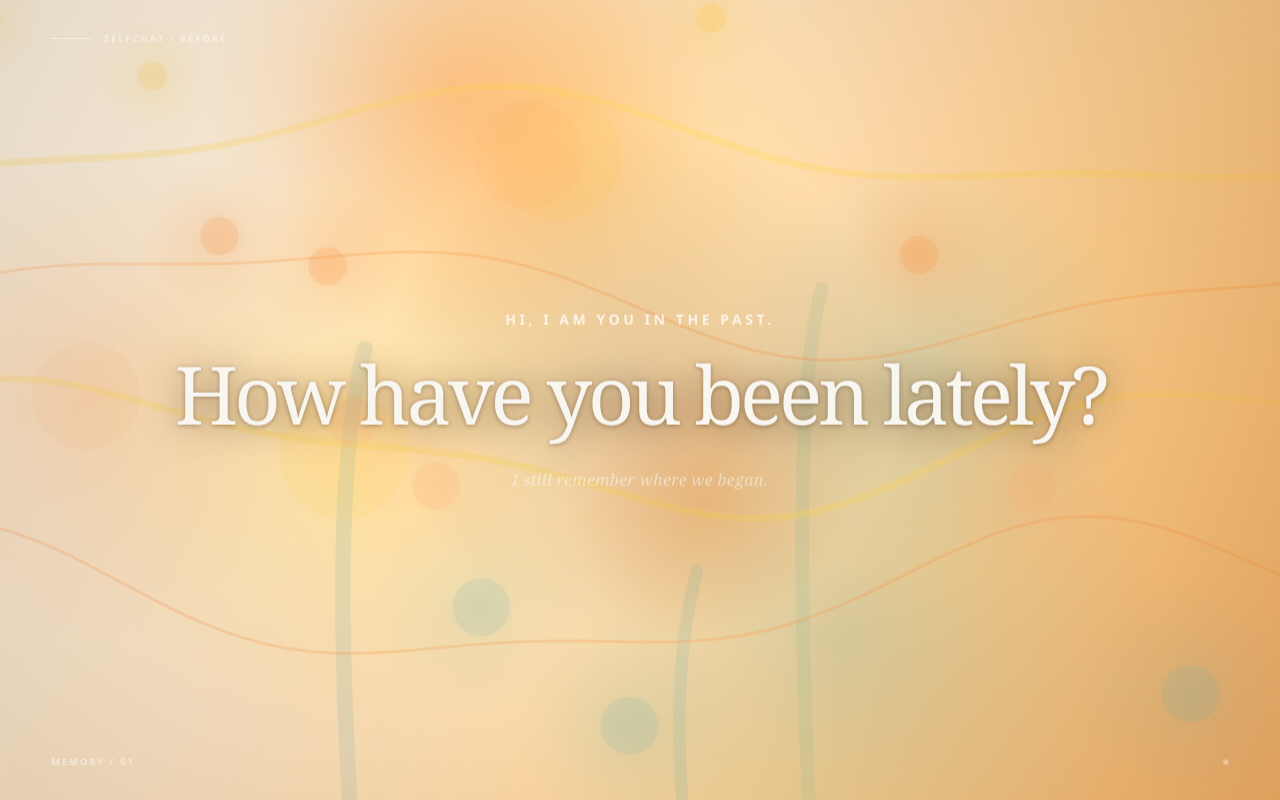
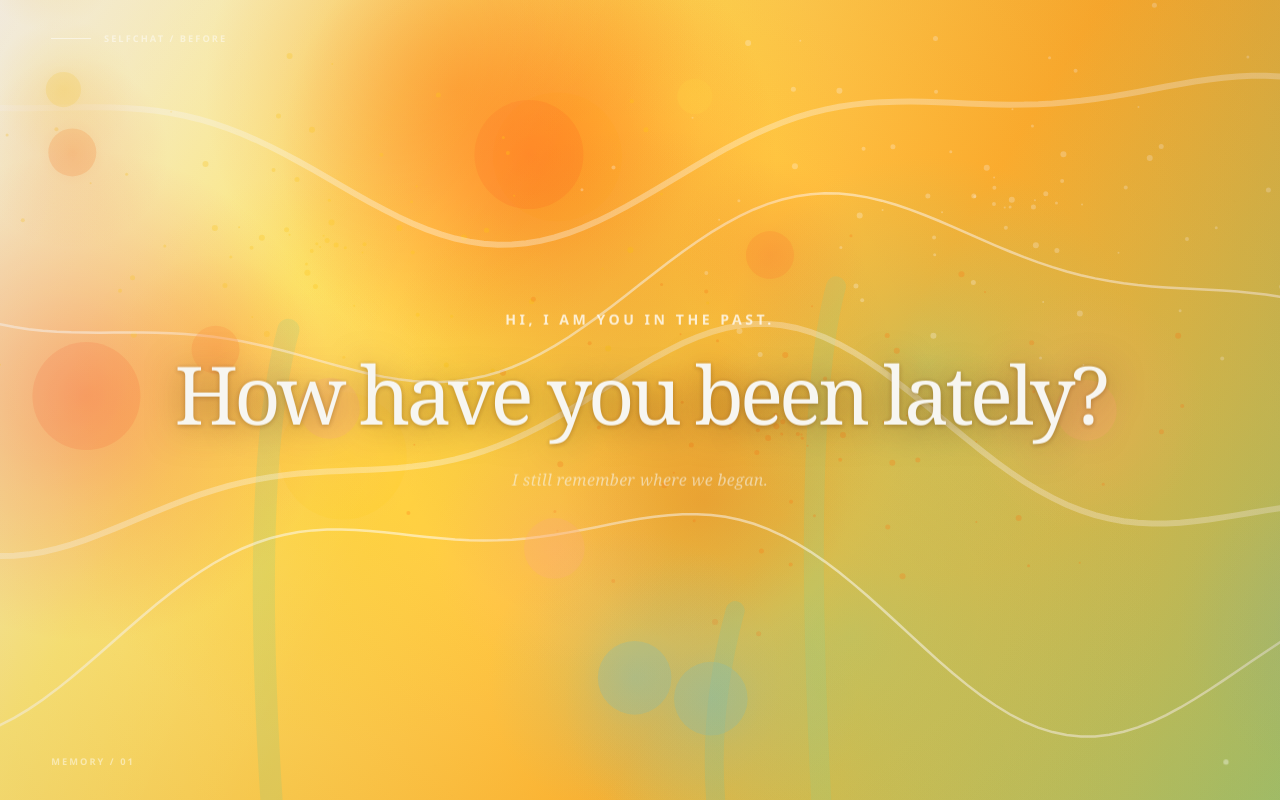
Before and after one commit to jialuhoudesign/selfchat, a Flask app: page /past in a window 1280 px wide. Run offline with Flask 3, Linux system fonts and the light colour scheme.

Commit message:
Brighten past background and increase motion

```diff
--- a/static/background.js
+++ b/static/background.js
@@ -24,10 +24,10 @@
   let blobs = [];
 
   const pastColors = [
-    [255, 214, 76],  // soft yellow
-    [255, 139, 43],  // orange
-    [255, 183, 119], // peach
-    [142, 185, 177], // faded blue-green
+    [255, 205, 26],  // vivid yellow
+    [255, 132, 20],  // vivid orange
+    [255, 82, 36],   // hot coral
+    [155, 205, 125], // fresh green
   ];
 
   const futureColors = [
@@ -73,10 +73,10 @@
       gradient.addColorStop(0.48, "#9eb9cc");
       gradient.addColorStop(1, "#476274");
     } else {
-      gradient.addColorStop(0, "#fff9ea");
-      gradient.addColorStop(0.38, "#ffe8c8");
-      gradient.addColorStop(0.72, "#ffd38f");
-      gradient.addColorStop(1, "#f7b66c");
+      gradient.addColorStop(0, "#fffdf2");
+      gradient.addColorStop(0.26, "#ffe86d");
+      gradient.addColorStop(0.62, "#ffb431");
+      gradient.addColorStop(1, "#9fcf76");
     }
     ctx.fillStyle = gradient;
     ctx.fillRect(0, 0, width, height);
@@ -89,8 +89,8 @@
     const radius = blob.baseRadius * pulse;
 
     const gradient = ctx.createRadialGradient(x, y, 0, x, y, radius);
-    gradient.addColorStop(0, rgba(blob.color, 0.34));
-    gradient.addColorStop(0.45, rgba(blob.color, 0.17));
+    gradient.addColorStop(0, rgba(blob.color, 0.48));
+    gradient.addColorStop(0.45, rgba(blob.color, 0.24));
     gradient.addColorStop(1, rgba(blob.color, 0));
 
     ctx.fillStyle = gradient;
@@ -100,7 +100,7 @@
 
     // A smaller moving core makes the motion easier to see on a screen.
     if (index % 2 === 0) {
-      ctx.fillStyle = rgba(blob.color, 0.12);
+      ctx.fillStyle = rgba(blob.color, 0.18);
       ctx.beginPath();
       ctx.arc(x, y, radius * 0.22, 0, Math.PI * 2);
       ctx.fill();
@@ -332,13 +332,13 @@
 
   function drawPastFlower(centerX, centerY, scale, phase, warmColor, leafColor) {
     const sway = Math.sin(time * 0.95 + phase);
-    const x = centerX + sway * width * 0.045;
-    const y = centerY + Math.cos(time * 0.75 + phase) * height * 0.028;
+    const x = centerX + sway * width * 0.075;
+    const y = centerY + Math.cos(time * 0.9 + phase) * height * 0.052;
 
     // Soft stem and leaves, like out-of-focus film.
     ctx.save();
-    ctx.strokeStyle = rgba(leafColor, 0.18);
-    ctx.lineWidth = 14 * scale;
+    ctx.strokeStyle = rgba(leafColor, 0.24);
+    ctx.lineWidth = 18 * scale;
     ctx.lineCap = "round";
     ctx.beginPath();
     ctx.moveTo(x, y + 20 * scale);
@@ -350,28 +350,28 @@
     );
     ctx.stroke();
 
-    drawPetal(x - 48 * scale, y + 170 * scale, 70 * scale, 30 * scale, -0.45, leafColor, 0.13);
-    drawPetal(x + 38 * scale, y + 205 * scale, 82 * scale, 34 * scale, 0.42, leafColor, 0.12);
+    drawPetal(x - 48 * scale, y + 170 * scale, 82 * scale, 35 * scale, -0.45, leafColor, 0.18);
+    drawPetal(x + 38 * scale, y + 205 * scale, 94 * scale, 38 * scale, 0.42, leafColor, 0.16);
     ctx.restore();
 
     // Flower head made of slow breathing translucent petals.
     for (let i = 0; i < 7; i += 1) {
       const angle = (i / 7) * Math.PI * 2 + sway * 0.12;
-      const breathing = 1 + Math.sin(time * 1.15 + i + phase) * 0.18;
+      const breathing = 1 + Math.sin(time * 1.4 + i + phase) * 0.28;
       const px = x + Math.cos(angle) * 34 * scale * breathing;
       const py = y + Math.sin(angle) * 24 * scale * breathing;
       drawPetal(
         px,
         py,
-        (58 + Math.sin(time * 1.3 + i) * 12) * scale,
-        (35 + Math.cos(time * 1.1 + i) * 8) * scale,
+        (68 + Math.sin(time * 1.6 + i) * 18) * scale,
+        (42 + Math.cos(time * 1.4 + i) * 12) * scale,
         angle + Math.PI * 0.2 + Math.sin(time + phase) * 0.15,
         warmColor,
-        0.18
+        0.28
       );
     }
 
-    drawPetal(x, y, 56 * scale, 42 * scale, sway * 0.1, [255, 220, 85], 0.20);
+    drawPetal(x, y, 66 * scale, 48 * scale, sway * 0.1, [255, 235, 75], 0.32);
   }
 
   function drawPastFloralMemory() {
@@ -384,9 +384,9 @@
 
     ctx.save();
     ctx.globalCompositeOperation = "source-over";
-    drawPastFlower(width * 0.33, height * 0.42, Math.min(width, height) / 720, 0.1, [255, 118, 54], [128, 177, 172]);
-    drawPastFlower(width * 0.64, height * 0.36, Math.min(width, height) / 820, 1.8, [255, 205, 62], [139, 188, 151]);
-    drawPastFlower(width * 0.50, height * 0.68, Math.min(width, height) / 900, 3.2, [255, 151, 57], [123, 175, 169]);
+    drawPastFlower(width * 0.30, height * 0.42, Math.min(width, height) / 650, 0.1, [255, 92, 28], [147, 205, 126]);
+    drawPastFlower(width * 0.65, height * 0.36, Math.min(width, height) / 720, 1.8, [255, 209, 32], [151, 208, 136]);
+    drawPastFlower(width * 0.50, height * 0.70, Math.min(width, height) / 760, 3.2, [255, 135, 22], [126, 196, 151]);
     ctx.restore();
 
     // Fine moving film grain, kept sparse for Pi performance.
@@ -422,20 +422,20 @@
       const color = orbColors[i % orbColors.length];
       const baseX = ((i * 137) % 1000) / 1000 * width;
       const baseY = ((i * 263) % 1000) / 1000 * height;
-      const x = baseX + Math.sin(time * 0.7 + i * 1.7) * width * 0.035;
-      const y = baseY + Math.cos(time * 0.55 + i * 1.1) * height * 0.035;
-      const radius = Math.min(width, height) * (0.018 + (i % 4) * 0.006);
+      const x = baseX + Math.sin(time * 1.05 + i * 1.7) * width * 0.085;
+      const y = baseY + Math.cos(time * 0.9 + i * 1.1) * height * 0.075;
+      const radius = Math.min(width, height) * (0.022 + (i % 4) * 0.008);
 
       const glow = ctx.createRadialGradient(x, y, 0, x, y, radius * 4);
-      glow.addColorStop(0, rgba(color, 0.22));
-      glow.addColorStop(0.35, rgba(color, 0.10));
+      glow.addColorStop(0, rgba(color, 0.36));
+      glow.addColorStop(0.35, rgba(color, 0.16));
       glow.addColorStop(1, rgba(color, 0));
       ctx.fillStyle = glow;
       ctx.beginPath();
       ctx.arc(x, y, radius * 4, 0, Math.PI * 2);
       ctx.fill();
 
-      ctx.fillStyle = rgba(color, 0.18);
+      ctx.fillStyle = rgba(color, 0.30);
       ctx.beginPath();
       ctx.arc(x, y, radius, 0, Math.PI * 2);
       ctx.fill();
@@ -453,25 +453,54 @@
     for (let row = 0; row < 4; row += 1) {
       ctx.beginPath();
       const baseY = height * (0.18 + row * 0.19);
-      const amplitude = height * (0.055 + row * 0.008);
+      const amplitude = height * (0.09 + row * 0.012);
 
       for (let step = 0; step <= 90; step += 1) {
         const p = step / 90;
         const x = p * width;
         const y =
           baseY +
-          Math.sin(p * Math.PI * 2.1 + time * 0.9 + row) * amplitude +
-          Math.sin(p * Math.PI * 4.6 - time * 0.45) * amplitude * 0.33;
+          Math.sin(p * Math.PI * 2.1 + time * 1.25 + row) * amplitude +
+          Math.sin(p * Math.PI * 4.6 - time * 0.8) * amplitude * 0.40;
 
         if (step === 0) ctx.moveTo(x, y);
         else ctx.lineTo(x, y);
       }
 
       ctx.strokeStyle = row % 2
-        ? "rgba(255, 142, 58, 0.22)"
-        : "rgba(255, 214, 76, 0.26)";
-      ctx.lineWidth = row % 2 ? 3 : 7;
+        ? "rgba(255, 255, 255, 0.52)"
+        : "rgba(255, 255, 255, 0.34)";
+      ctx.lineWidth = row % 2 ? 2.5 : 6;
       ctx.stroke();
+    }
+
+    ctx.restore();
+  }
+
+  function drawPastPaintSpray() {
+    if (isFuture) return;
+
+    ctx.save();
+    const colors = [
+      "rgba(255, 198, 20, 0.32)",
+      "rgba(255, 122, 22, 0.28)",
+      "rgba(255, 255, 255, 0.28)",
+    ];
+
+    for (let i = 0; i < 220; i += 1) {
+      const cluster = i % 3;
+      const cx = cluster === 0 ? width * 0.25 : cluster === 1 ? width * 0.62 : width * 0.78;
+      const cy = cluster === 0 ? height * 0.30 : cluster === 1 ? height * 0.54 : height * 0.25;
+      const angle = i * 2.399 + time * 0.12;
+      const spread = (i % 70) / 70;
+      const x = cx + Math.cos(angle) * spread * width * 0.34 + Math.sin(time + i) * 8;
+      const y = cy + Math.sin(angle) * spread * height * 0.26 + Math.cos(time * 0.8 + i) * 8;
+      const size = 1 + (i % 5) * 0.5;
+
+      ctx.fillStyle = colors[i % colors.length];
+      ctx.beginPath();
+      ctx.arc(x, y, size, 0, Math.PI * 2);
+      ctx.fill();
     }
 
     ctx.restore();
@@ -487,6 +516,7 @@
       drawFutureScanner();
     } else {
       drawPastFloralMemory();
+      drawPastPaintSpray();
       drawPastFlowCurves();
       drawPastFloatingOrbs();
     }
--- a/static/style.css
+++ b/static/style.css
@@ -21,7 +21,7 @@ button, textarea { font: inherit; }
 /* ---------- The two physical display pages ---------- */
 .display { height: 100%; overflow: hidden; }
 .display--future { background: #b8ccd9; }
-.display--past { background: #ffe1a4; }
+.display--past { background: #ffc928; }
 
 .temporal-screen {
   position: relative;
@@ -54,13 +54,13 @@ button, textarea { font: inherit; }
 
 .display--past .ambient-vignette {
   background:
-    radial-gradient(circle at 50% 48%, rgba(70, 45, 25, .14) 0%, transparent 34%, rgba(96, 58, 28, .16) 96%),
-    linear-gradient(115deg, rgba(255, 255, 245, .16), transparent 38%),
-    linear-gradient(245deg, rgba(255, 132, 63, .08), transparent 50%);
+    radial-gradient(circle at 50% 48%, rgba(112, 64, 10, .10) 0%, transparent 34%, rgba(122, 68, 12, .10) 96%),
+    linear-gradient(115deg, rgba(255, 255, 255, .22), transparent 38%),
+    linear-gradient(245deg, rgba(255, 92, 18, .10), transparent 50%);
 }
 
 .display--past .voice__message {
-  text-shadow: 0 4px 36px rgba(72, 44, 20, .58), 0 1px 5px rgba(72, 44, 20, .36);
+  text-shadow: 0 4px 34px rgba(96, 50, 8, .52), 0 1px 5px rgba(96, 50, 8, .32);
 }
 
 .screen-label,
```
